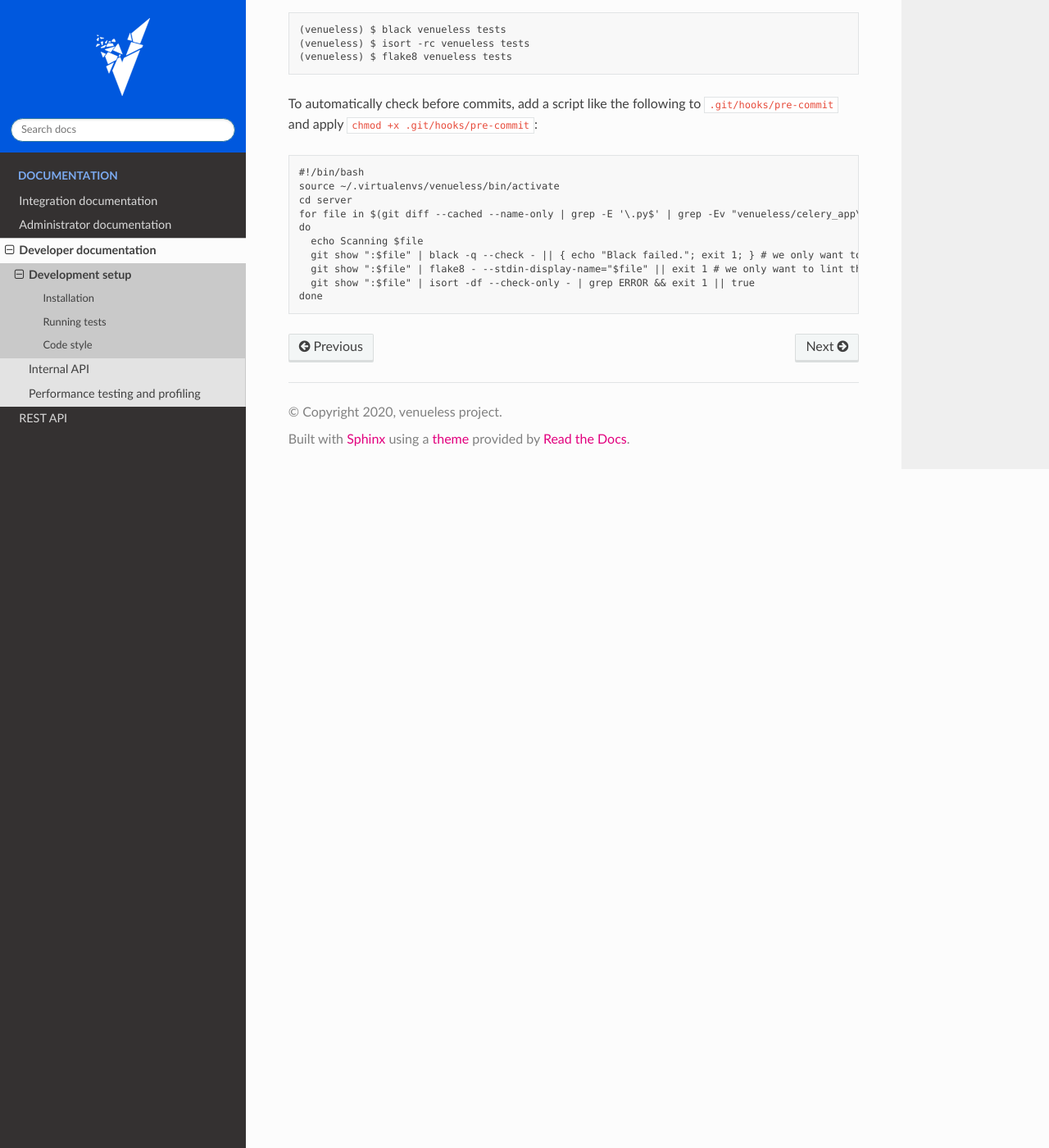
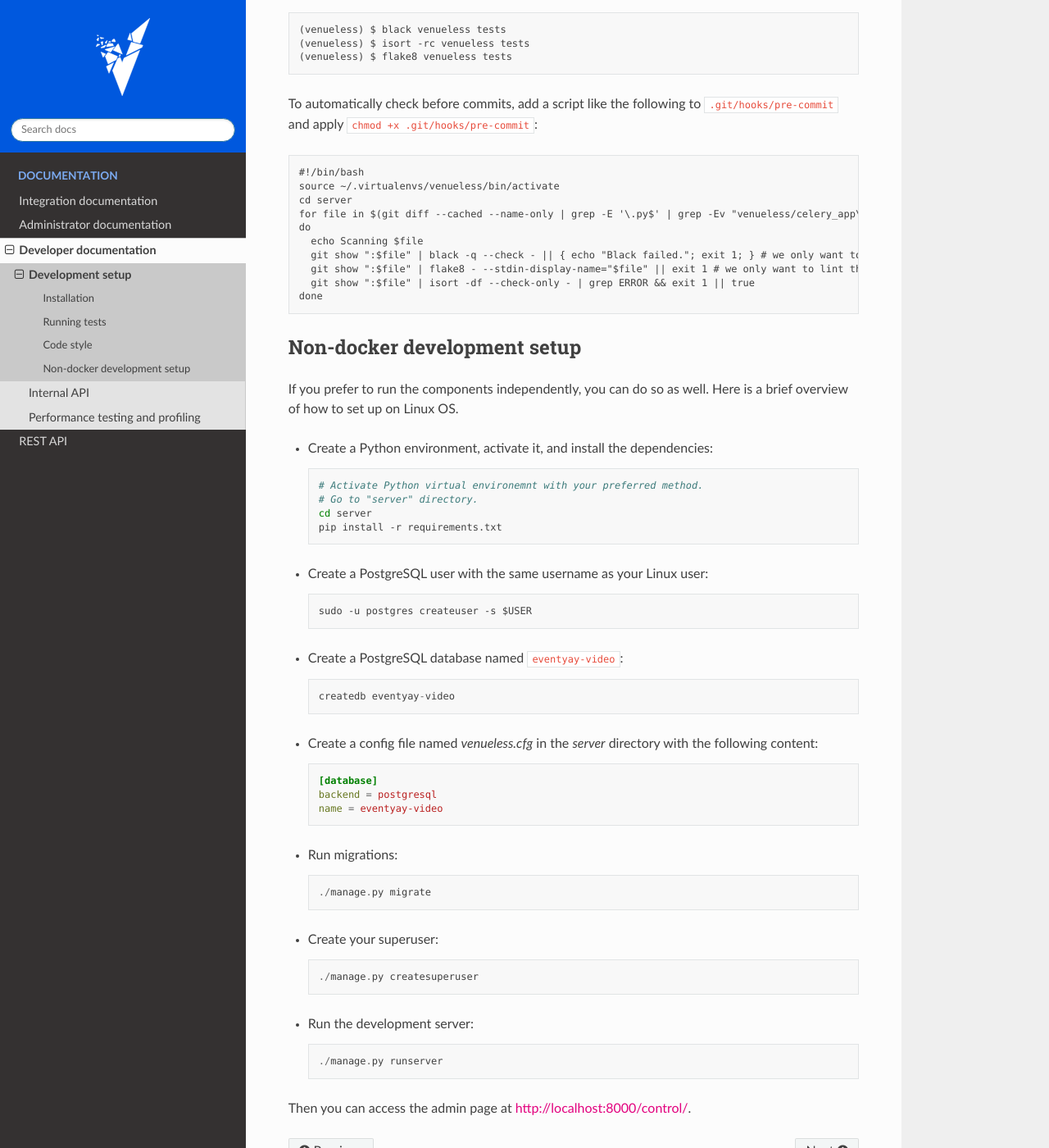
Before and after one commit to fossasia/eventyay-video, a Sphinx documentation site: the page built from docs/developer/setup.rst, in a window 1280 px wide and 1400 px high, scrolled down 1509 px. Shown: the whole window at 82% size. Built offline with Sphinx 7.4.7 and the Read the Docs theme 2.0.0, drawn with Linux system fonts in a browser that asks for light colours.

Commit message:
Fallback to Postgres user with the same name as Linux user

```diff
--- a/docs/developer/setup.rst
+++ b/docs/developer/setup.rst
@@ -75,3 +75,48 @@ To automatically check before commits, add a script like the following to ``.git
 	  git show ":$file" | flake8 - --stdin-display-name="$file" || exit 1 # we only want to lint the staged changes, not any un-staged changes
 	  git show ":$file" | isort -df --check-only - | grep ERROR && exit 1 || true
 	done
+
+
+Non-docker development setup
+----------------------------
+
+If you prefer to run the components independently, you can do so as well. Here is a brief overview of how to set up on Linux OS.
+
+- Create a Python environment, activate it, and install the dependencies:
+
+  .. code-block:: sh
+
+    # Activate Python virtual environemnt with your preferred method.
+    # Go to "server" directory.
+    cd server
+    pip install -r requirements.txt
+
+- Create a PostgreSQL user with the same username as your Linux user::
+
+    sudo -u postgres createuser -s $USER
+
+- Create a PostgreSQL database named ``eventyay-video``::
+
+    createdb eventyay-video
+
+- Create a config file named *venueless.cfg* in the *server* directory with the following content:
+
+  ..  code-block:: ini
+
+    [database]
+    backend = postgresql
+    name = eventyay-video
+
+- Run migrations::
+
+  ./manage.py migrate
+
+- Create your superuser::
+
+  ./manage.py createsuperuser
+
+- Run the development server::
+
+  ./manage.py runserver
+
+Then you can access the admin page at http://localhost:8000/control/.
```
Also changed, not shown: 1 other file.
